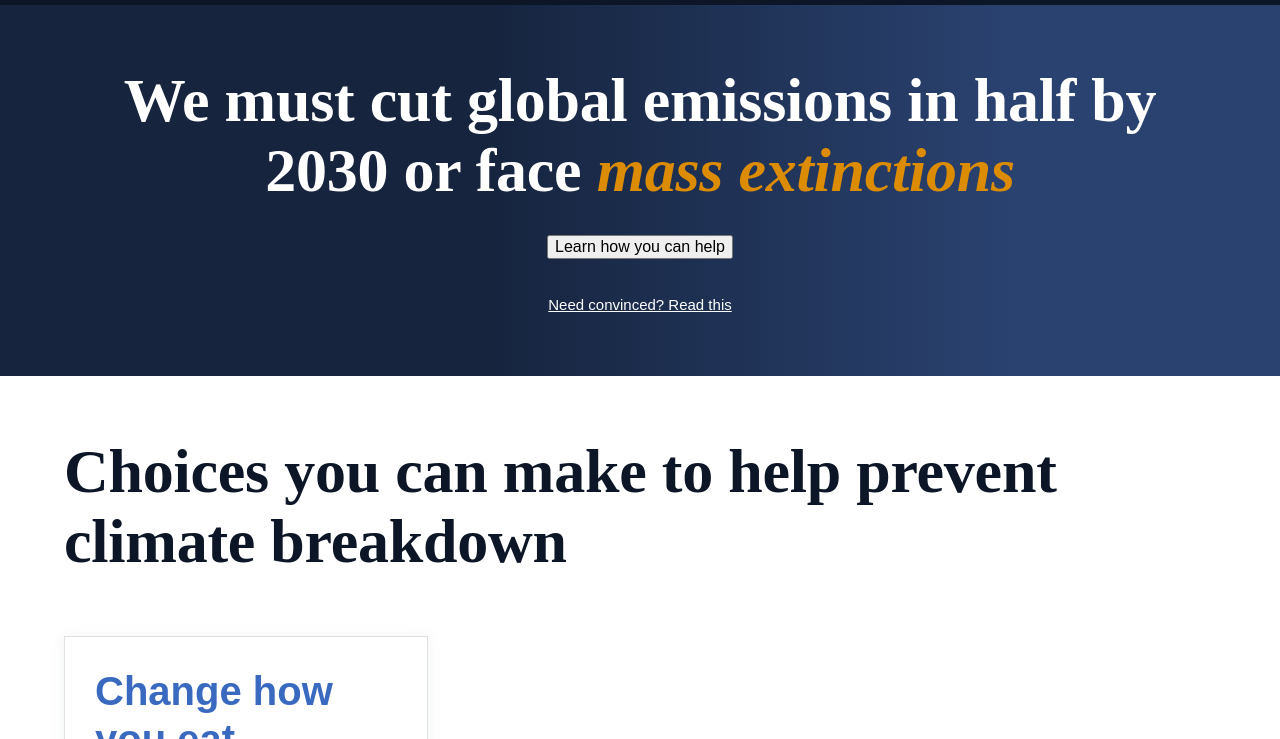
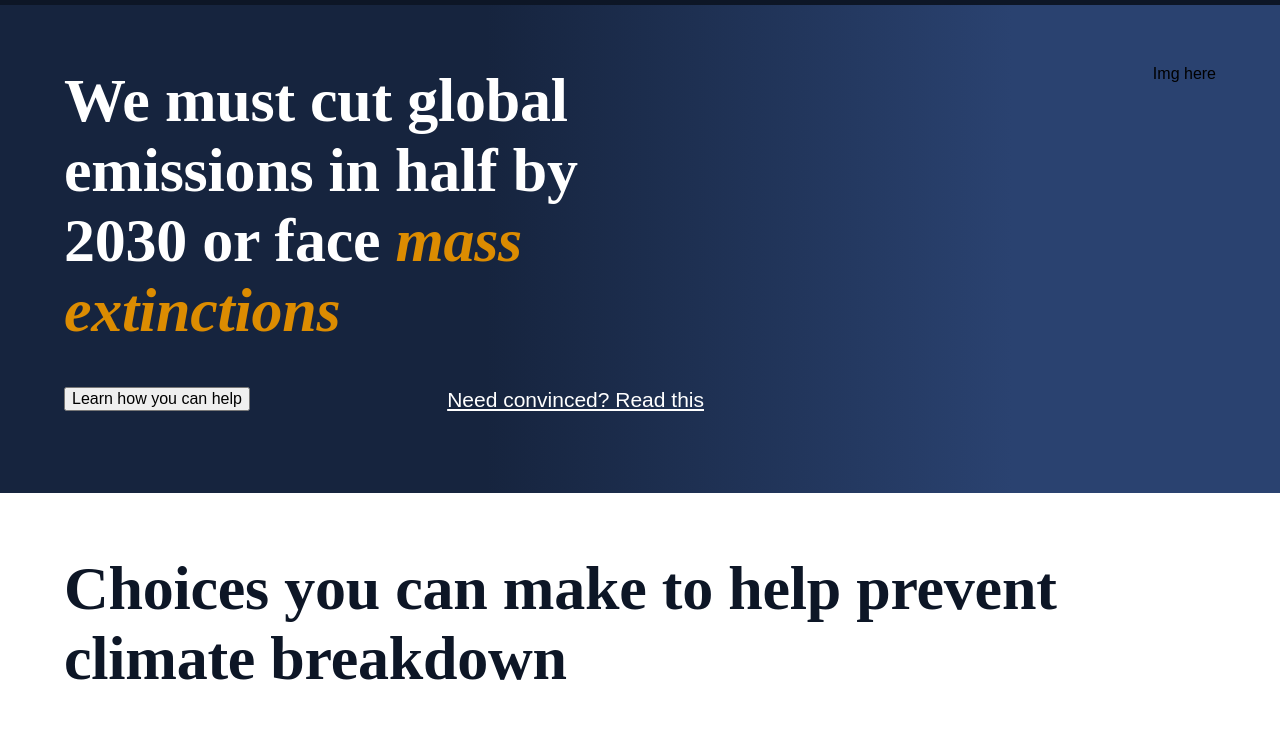
Before and after one commit to jamiefrobison/climatechoice, a Gatsby site: page / in a window 1280 px wide. Shown: the part 61-800 px from the top of the page. Built offline with nearby package versions, Linux system fonts and the light colour scheme; Gatsby itself is replaced by a stand-in of ours; some packages are replaced by stand-ins of ours.

Commit message:
building home banner

```diff
--- a/src/components/HomeIntro/Styles.module.scss
+++ b/src/components/HomeIntro/Styles.module.scss
@@ -15,21 +15,22 @@
 .inner {
   @include pad-top-standard;
   @include pad-bot-standard;
+  @include mar-bot-small;
   justify-content: space-between;
-  align-items: center;
   flex-direction: column;
   @include mq('tablet') {
-
+    flex-direction: row;
   }
 }
 
 .content {
   display: flex;
   flex-direction: column;
-  justify-content: space-between;
   align-items: center;
-  text-align: center;
-  margin: 0 auto;
+  width: 100%;
+  @include mq('tablet') {
+    max-width: 640px;
+  }
 }
 
 .title {
@@ -38,6 +39,10 @@
   font-weight: 700;
   font-family: $serif;
   color: $white;
+  text-align: center;
+  @include mq('tablet') {
+    text-align: left;
+  }
 }
 
 .titleEmphasis {
@@ -45,20 +50,41 @@
   color: $orange;
 }
 
+.ctas {
+  display: flex;
+  flex-direction: column;
+  justify-content: space-between;
+  align-items: center;
+  width: 100%;
+  margin-top: 30px;
+  @include mq('tablet') {
+    margin-top: 40px;
+    flex-direction: row;
+  }
+}
 
-.ctaButton {
-  margin-top: 30px;
+.ctaPrimary {
   @include no-underline;
 }
 
 .ctaSecondary {
   @include links-on-light;
-  color: $white;
   @include font-size($text-xsmall);
-  @include mar-top-small;
-  padding-top: 15px;
+  margin-top: 30px;
   a {
     color: $white;
     font-weight: normal;
+    font-size: 21px;
+  }
+  @include mq('tablet') {
+    margin-top: 4px;
+    flex-direction: row;
   }
 }
+
+.img {
+  margin-top: 30px;
+  @include mq('tablet') {
+    margin-top: 0;
+  }
+}
--- a/src/components/HomeIntro/index.js
+++ b/src/components/HomeIntro/index.js
@@ -12,9 +12,10 @@ const HomeIntro = () => (
           We must cut global emissions in half by 2030 or face{' '}
           <span className={Styles.titleEmphasis}>mass extinctions</span>
         </h1>
-        <a className={Styles.ctaButton} href="/join" title="Get started now">
+        <div className={Styles.ctas}>
+          <a className={Styles.ctaPrimary} href="/join" title="Get started now">
             <button
-            className={`${ButtonStyles.btnSimple} ${ButtonStyles.btnLg} ${
+              className={`${ButtonStyles.btnSimple} ${ButtonStyles.btnMd} ${
                 ButtonStyles.btnGreen
               }`}
             >
@@ -28,6 +29,8 @@ const HomeIntro = () => (
           </span>
         </div>
       </div>
+      <div className={Styles.img}>Img here</div>
+    </div>
   </section>
 );
 
```
Lines whose indentation alone changed are shown as unchanged.
